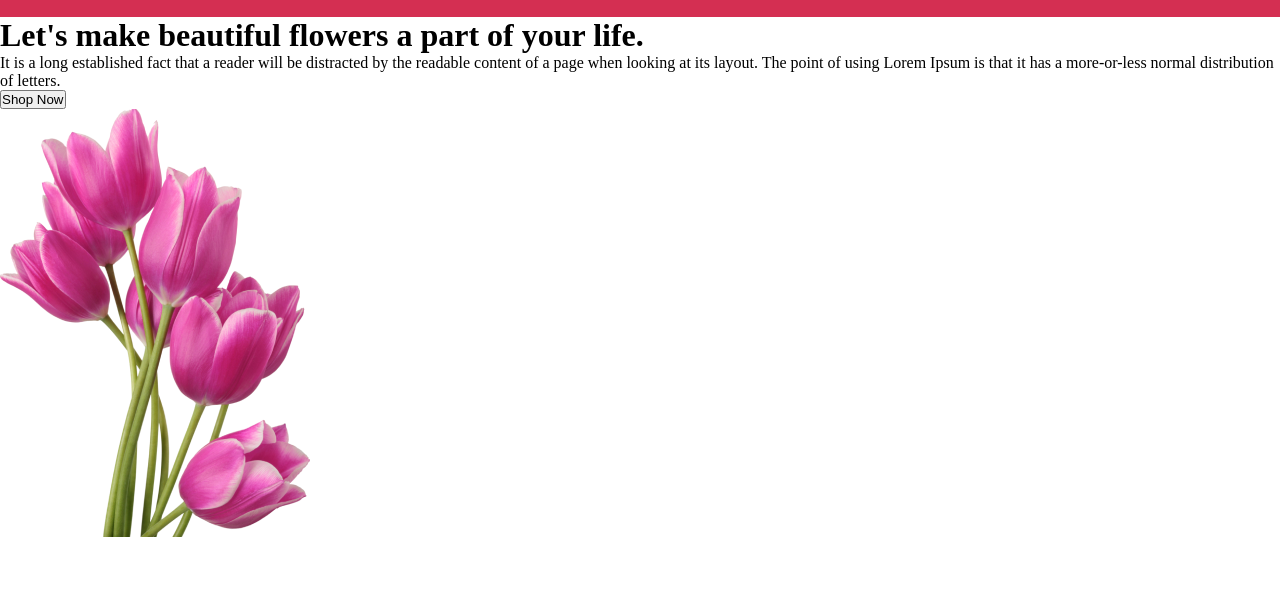
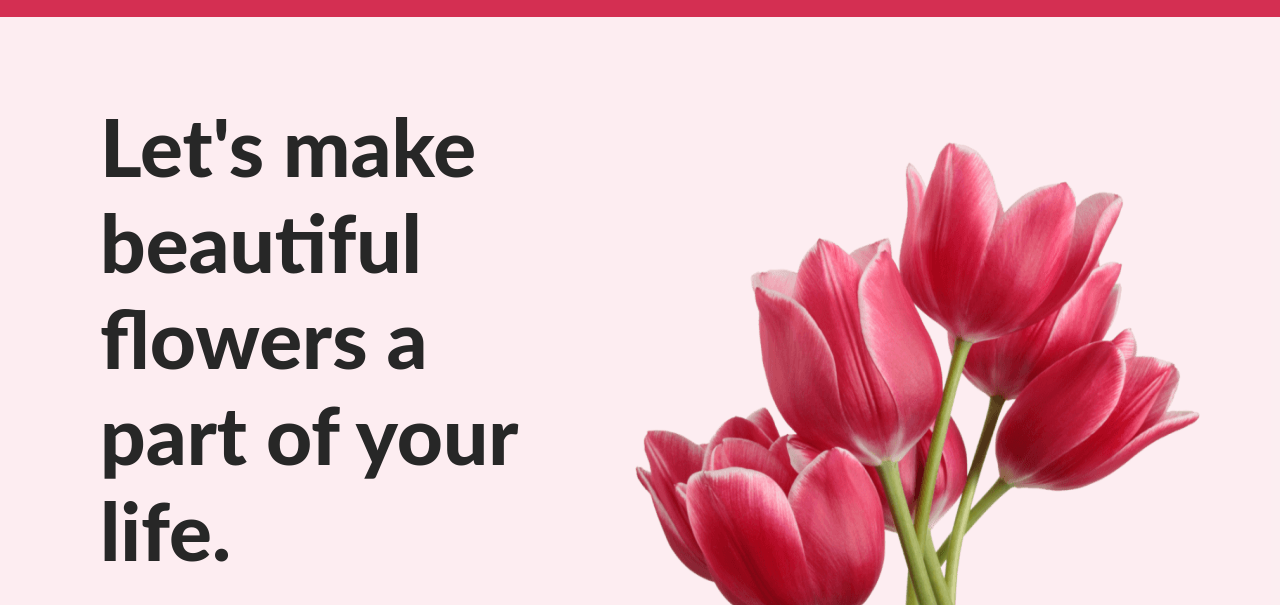
Before and after one commit to Rezuan-Alam-Rean/flower-shop-assignment1, a plain HTML site: page index.html in a window 1280 px wide. Shown: the part 155-760 px from the top of the page. Drawn offline with Linux system fonts and the light colour scheme.

Commit message:
4th commit

```diff
--- a/index.html
+++ b/index.html
@@ -26,20 +26,23 @@
 
         </nav>
 
-        <div>
+       <nav>
+
             <div class="banner-container">
-                <div class="banner-text">
-                    <h1>Let's make beautiful flowers a part of your life.</h1>
-                    <p>It is a long established fact that a reader will be distracted by the readable content of a page when looking at its layout. The point of using Lorem Ipsum is that it has a more-or-less normal distribution of letters.</p>
-                    <button>Shop Now</button>
-                </div>
-                <div class="banner-photo">
-                    <img src="./Flower Asset/pngwing 6.png" alt="">
-                </div>
-            </div>
+                    <div class="banner-text">
+                            <h1 class="banner-title">Let's make <br> beautiful flowers a <br> part of your life.</h1>
+                            <p class="banner-p">It is a long established fact that a reader will be distracted by the readable <br> content of a page when looking at its layout. The point of using Lorem Ipsum is <br> that it has a more-or-less normal distribution of letters.</p>
+                            <button class="banner-btn" >Shop Now</button>
+                    </div>
 
-        </div>
+                            <div >
+                                <img class="banner-img" src="./Flower Asset/pngwing 10.png" alt="">
+                            </div>
 
+
+                 </div>
+
+       </nav>
     </header>
     <main>
 
--- a/styles.css
+++ b/styles.css
@@ -16,9 +16,10 @@
     padding: 20px;
 }
 
-.logo{
+.logo {
     padding-left: 20px;
 }
+
 .home {
     list-style: none;
     display: flex;
@@ -33,3 +34,47 @@ li a {
     text-decoration: none;
     color: aliceblue;
 }
+
+.banner-container {
+    display: flex;
+    justify-content: space-around;
+    height: 100vh;
+    background-color: #E554731A;
+    align-items: center;
+    padding: 50px 50px 0px 100px;
+}
+
+.banner-img {
+    width: 635px;
+    height: 700px;
+    margin-top: 50px;
+
+
+}
+
+.banner-title {
+    color: #272727;
+    font-family: Lato;
+    font-size: 80px;
+    font-weight: 800;
+    margin-bottom: 30px;
+
+}
+
+.banner-p {
+    color: #27272799;
+    font-family: Lato;
+    font-size: 18px;
+    font-weight: 400;
+    line-height: 30px;
+    margin-bottom: 20px;
+}
+
+.banner-btn {
+    display: inline-flex;
+    padding: 20px 43px;
+    gap: 10px;
+    border-radius: 8px;
+    background: #E55473;
+    color: #FFFFFF;
+}
```
